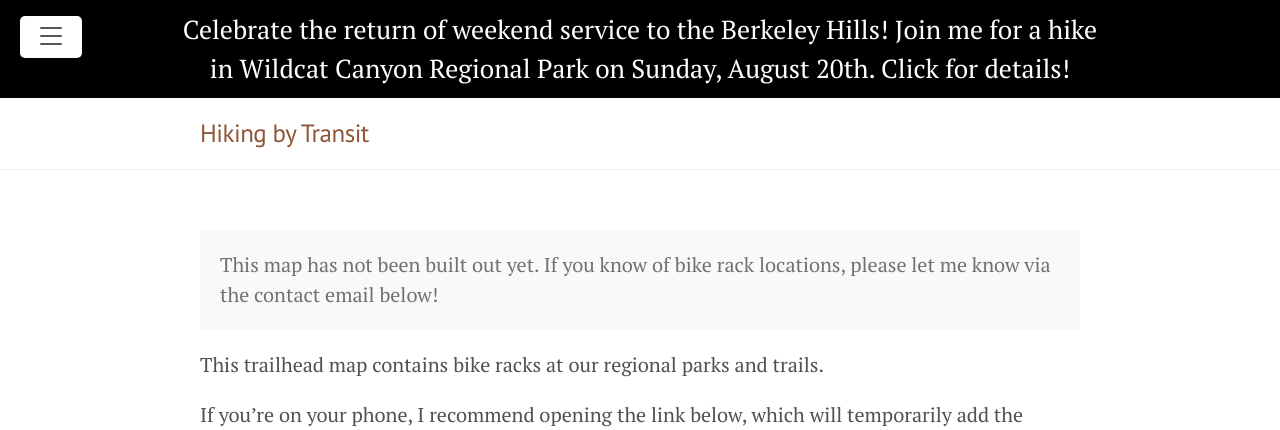
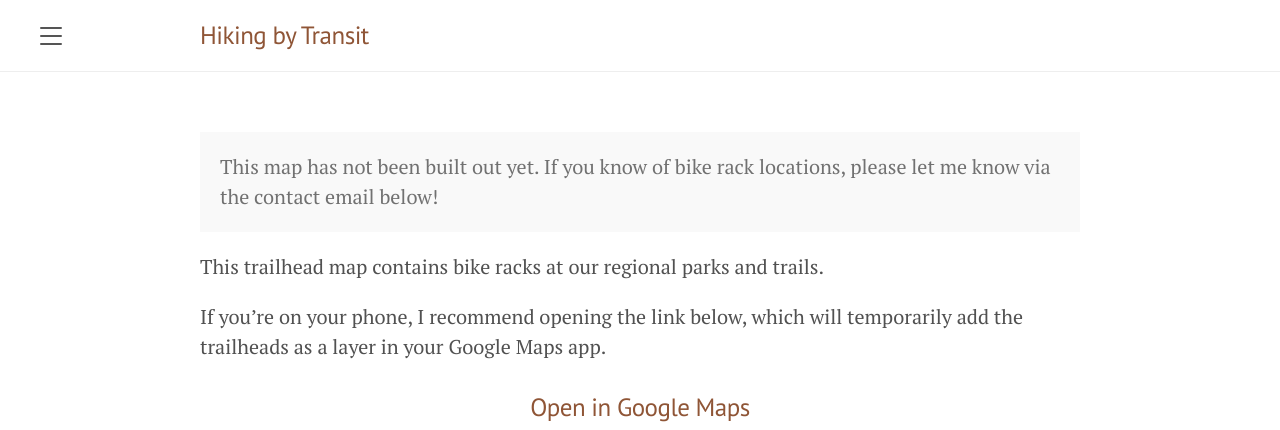
Before and after one commit to tschuy/hiking-by-transit, a Jekyll site: the page built from bikes.md, in a window 1280 px wide, cut to the strip 0-430 px from the top of the page. Built offline with Jekyll 4.4.1, drawn with Linux system fonts in a browser that asks for light colours.

Commit message:
promo: remove, it's over!

```diff
--- a/_includes/promo.html
+++ b/_includes/promo.html
@@ -1,3 +1,3 @@
-<div width="100%" style="background-color: black; color: white; padding: 10px; text-align: center; font-size: 1.3em;"><div style="max-width: 46rem; margin: auto;">
+<!--<div width="100%" style="background-color: black; color: white; padding: 10px; text-align: center; font-size: 1.3em;"><div style="max-width: 46rem; margin: auto;">
     <a style="color: white" href="https://www.eventbrite.com/e/ac-transit-7-weekend-service-celebration-hike-tickets-672723583347">Celebrate the return of weekend service to the Berkeley Hills! Join me for a hike in Wildcat Canyon Regional Park on Sunday, August 20th. Click for details!</a>
-</div></div>
+</div></div>-->
```
